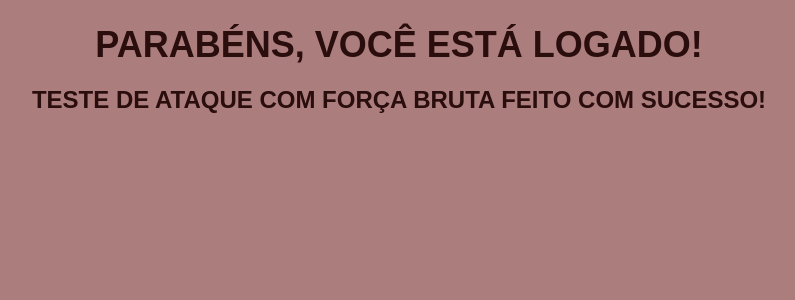
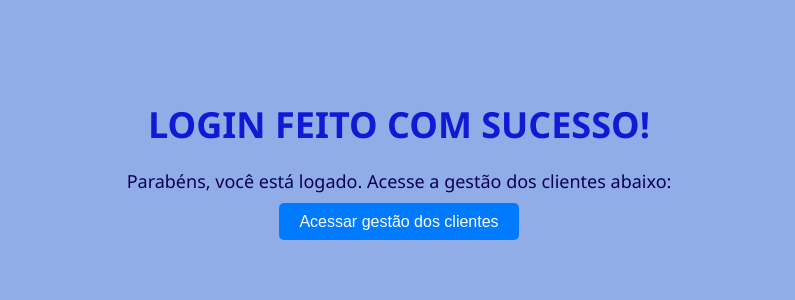
Before and after one commit to Fabricio-colombo/Flask_Bootstrap5, a Flask app: template login/templates/login.html in a window 1280 px wide. Shown: the top 300 px of the page, without its empty margins (241-1036 px from the left). Run offline with Flask 3, Linux system fonts and the light colour scheme; the template is opened without the code that fills it, so the values that code supplies are empty.

Commit message:
conectado

```diff
--- a/login/app.py
+++ b/login/app.py
@@ -36,11 +36,12 @@ def create_app_login():
             user_data = collection.find_one({'username': username, 'password': password})
             if user_data:
                 session['username'] = username
-                return redirect(url_for('index'))
+                return redirect('http://127.0.0.1:8080/')
             else:
                 return render_template('login.html', error='Credenciais inválidas. Tente novamente.')
 
         return render_template('login.html')
+
 
     @app.route('/register', methods=['GET', 'POST'])
     def register():
--- a/login/static/css/login.css
+++ b/login/static/css/login.css
@@ -1,28 +1,40 @@
-/* centralizar meu h1 e fazer ele estilozo */
+body {
+  background-color: #90ade7;
+  font-family: Arial, sans-serif;
+  margin: 0;
+  padding: 0;
+}
+
+.container {
+  text-align: center;
+  margin-top: 100px;
+}
 
 h1 {
-  text-align: center;
+  font-family: 'Segoe UI', Tahoma, Geneva, Verdana, sans-serif;
   font-size: 36px;
   font-weight: bold;
-  color: #2a0d0d;
+  color: #101ad5;
   text-transform: uppercase;
   margin-bottom: 20px;
 }
 
-h2 {
-    text-align: center;
-    font-size: 24px;
-    font-weight: bold;
-    color: #2a0d0d;
-    text-transform: uppercase;
-    margin-bottom: 20px;
+p {
+  font-family: 'Segoe UI', Tahoma, Geneva, Verdana, sans-serif;
+  color: #0a0155;
+  font-size: 18px;
+  margin-bottom: 20px;
 }
 
-/* criar o body deixando ele em cores claras, bem suave */
+a {
+  background-color: #007bff;
+  color: #fff;
+  padding: 10px 20px;
+  text-decoration: none;
+  border-radius: 5px;
+  transition: background-color 0.3s ease;
+}
 
-body {
-  background-color: #ac7d7d;
-  font-family: sans-serif;
-  margin: 0;
-  padding: 0;
+a:hover {
+  background-color: #0056b3;
 }
--- a/login/templates/login.html
+++ b/login/templates/login.html
@@ -1,13 +1,16 @@
 <!DOCTYPE html>
-<html lang="en">
+<html lang="pt-br">
 <head>
     <meta charset="UTF-8">
     <meta name="viewport" content="width=device-width, initial-scale=1.0">
-    <title>login</title>
+    <title>Login bem-sucedido</title>
     <link rel="stylesheet" href="{{ url_for('static', filename='css/login.css') }}">
 </head>
 <body>
-    <h1>Parabéns, você está logado!</h1>
-    <h2>Teste de ataque com força bruta feito com sucesso!</h2>
+    <div class="container">
+        <h1>Login feito com sucesso!</h1>
+        <p>Parabéns, você está logado. Acesse a gestão dos clientes abaixo:</p>
+        <a href="http://127.0.0.1:8080/">Acessar gestão dos clientes</a>
+    </div>
 </body>
 </html>
--- a/run_login.py
+++ b/run_login.py
@@ -1,7 +1,5 @@
 from login.app import create_app_login
 
-
-create_app_login()
 
 app_login = create_app_login()
 
```
